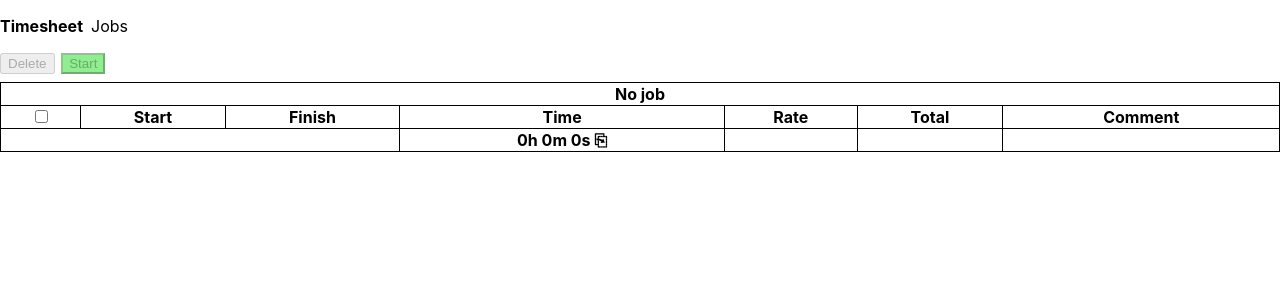
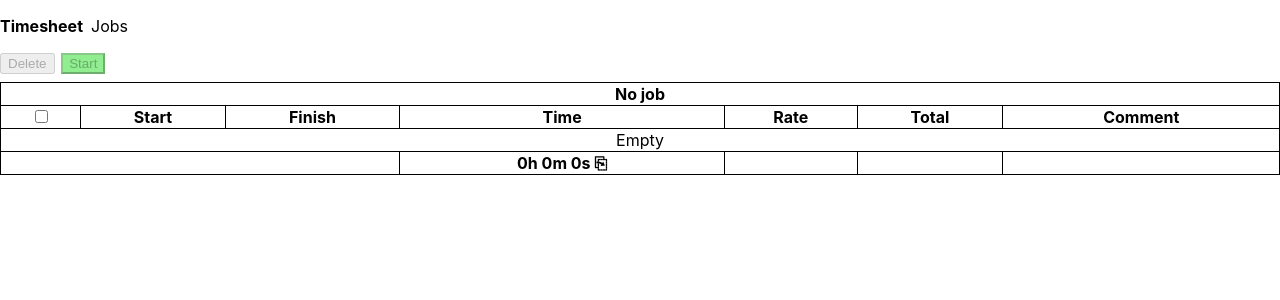
Before and after one commit to vinhanguyen/timesheet, a React (Create React App) app: page / in a window 1280 px wide. Shown: the top 300 px of the page. Built offline with nearby package versions, Linux system fonts and the light colour scheme.

Commit message:
Add empty row

```diff
--- a/src/jobs.tsx
+++ b/src/jobs.tsx
@@ -71,6 +71,7 @@ export default function Jobs({currentJobId, onChangeJob = ((id: number) => conso
               </td>
             </tr>
           ))}
+          {jobs.length === 0 && <tr><td colSpan={4}>Empty</td></tr>}
         </tbody>
       </table>
     </>
--- a/src/tasks.tsx
+++ b/src/tasks.tsx
@@ -124,6 +124,7 @@ export default function Tasks({currentJobId}: any) {
               </td>
             </tr>
           ))}
+          {tasks.length === 0 && <tr><td colSpan={7}>Empty</td></tr>}
         </tbody>
         <tfoot>
           <tr>
```
